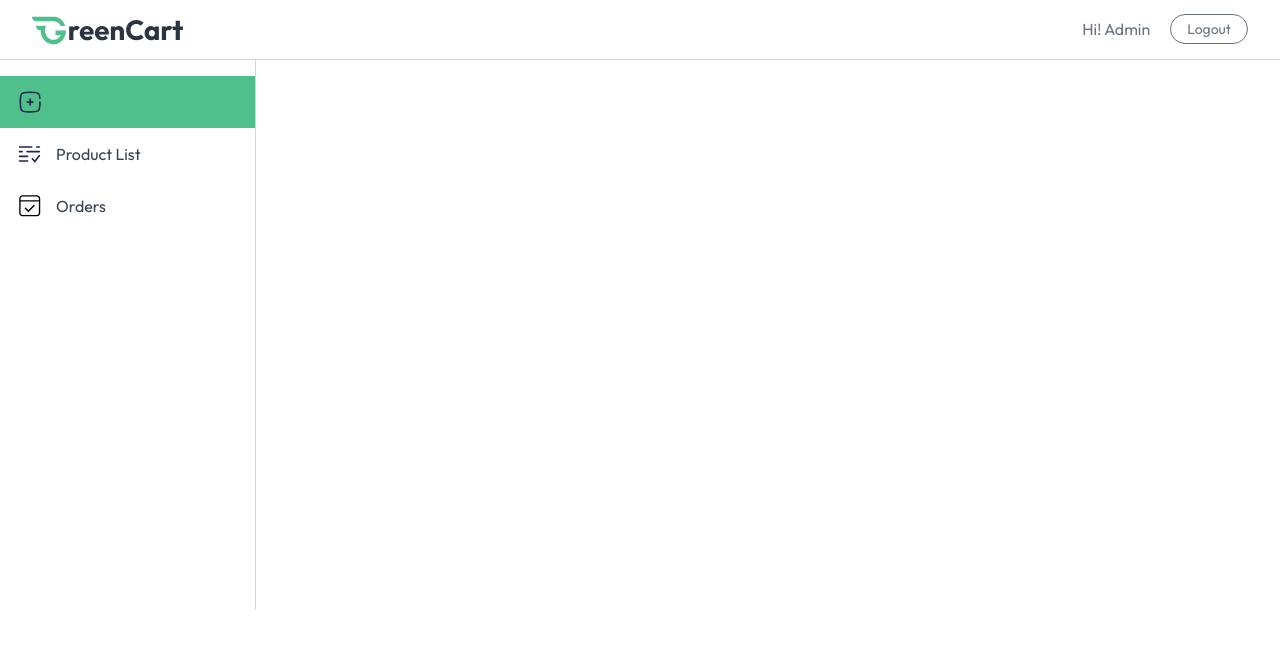
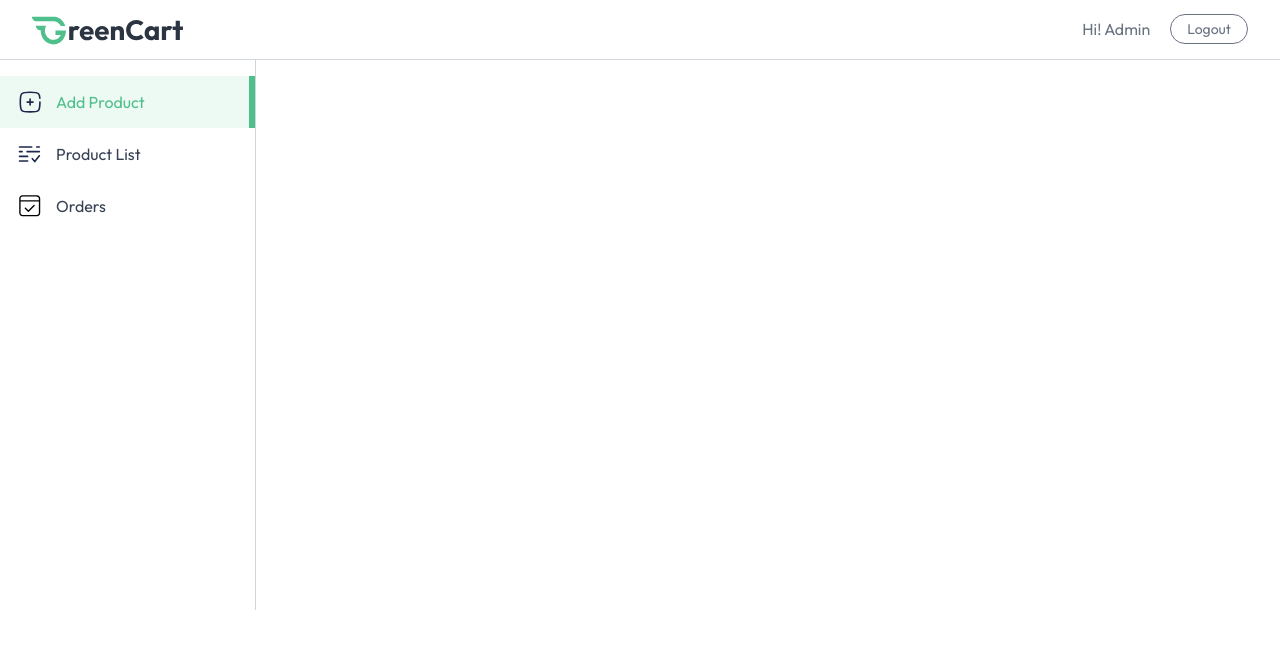
Before and after one commit to Amarta113/GreenCart-Ecommerce-Web, a React (Vite) app in the folder client/: page /seller in a window 1280 px wide. Both pictures are taken after typing "name@example.com", "Sample123" into the empty fields and a click on the button "Login". Shown: the top 648 px of the page. Built offline with nearby package versions, Linux system fonts and the light colour scheme.

Commit message:
fixed typo

```diff
--- a/client/src/pages/Seller/SellerLayout.jsx
+++ b/client/src/pages/Seller/SellerLayout.jsx
@@ -34,7 +34,7 @@ export default function SellerLayout(){
                 {sidebarLinks.map((item, index) => (
                     <NavLink to={item.path} key={item.name} end={item.path === "/seller"}
                         className={({isActive}) => `flex items-center py-3 px-4 gap-3
-                            ${isActive ? "border-r-4 md:border-r-[6px] bg-primary border-primary text-primary"
+                            ${isActive? "border-r-4 md:border-r-[6px] bg-primary/10 border-primary text-primary"
                                 : "hover:bg-gray-100/90 border-white"
                             }`
                         }
```
